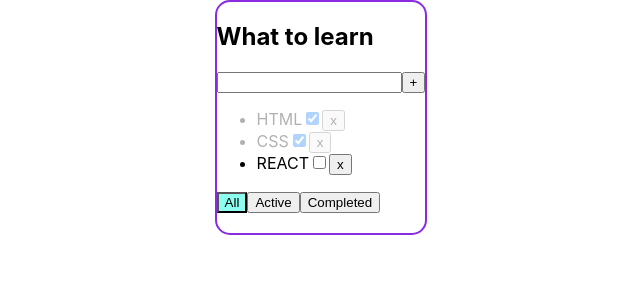
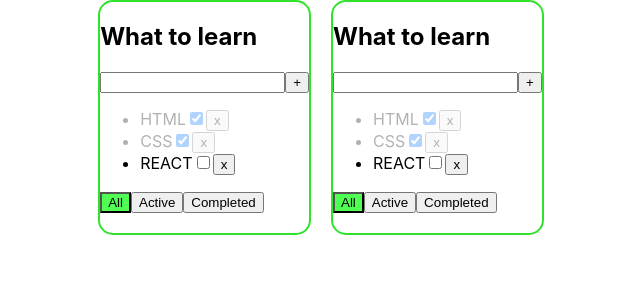
Before and after one commit to pdxserg/todolist_new, a React (Create React App) app: page / in a window 1280 px wide. Shown: the top 300 px of the page, without its empty margins (309-949 px from the left). Built offline with nearby package versions, Linux system fonts and the light colour scheme.

Commit message:
styled green

```diff
--- a/src/App.css
+++ b/src/App.css
@@ -7,10 +7,11 @@
   justify-content: center;
 }
 .container{
-  border: 2px solid blueviolet;
+  border: 2px solid #31e22b;
   border-radius: 15px;
   margin-bottom: 20px;
   margin-right: 20px;
+  min-height: 200px;
 }
 
 .container-button{
@@ -33,7 +34,7 @@ button:active {
   color:red;
 }
 .activ-filter{
-  background-color: #8dfff0;
+  background-color: #4fff54;
 
 }
 .opasity{
--- a/src/App.tsx
+++ b/src/App.tsx
@@ -55,6 +55,14 @@ function App() {
 				addTask={addTask}
 				changeStatus={changeStatus}
 				filter={filter}
+			/><Todolist
+				title={"What to learn"}
+				tasks={todolists}
+				removeTask={removeTask}
+				filterTasks={filterTasks}
+				addTask={addTask}
+				changeStatus={changeStatus}
+				filter={filter}
 			/>
 
 		</div>
```
